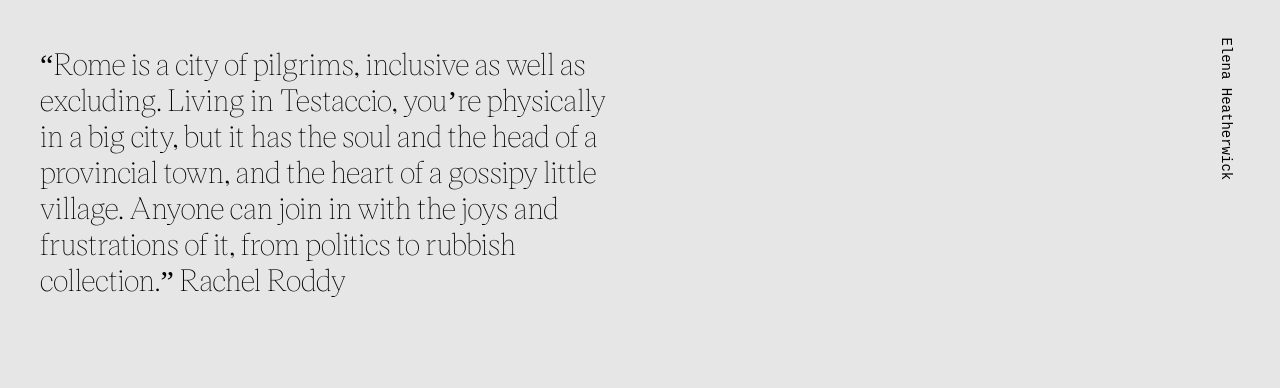
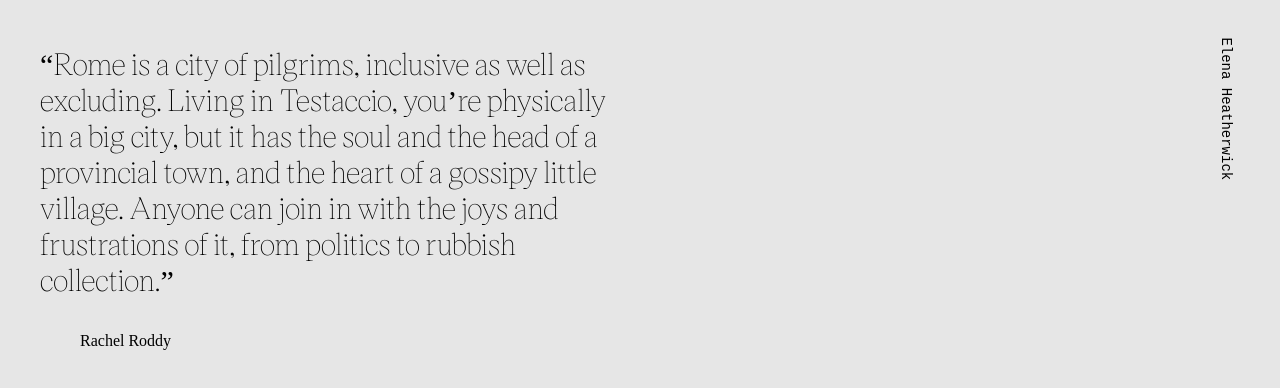
Before and after one commit to blongden73/Heatherwick, a Jekyll site: the page built from _posts/2020-06-10-toast-portraits.markdown, in a window 1280 px wide, cut to the strip 0-388 px from the top of the page. Built offline with Jekyll 4.4.1, drawn with Linux system fonts in a browser that asks for light colours.

```diff
--- a/_posts/2020-06-10-toast-portraits.markdown
+++ b/_posts/2020-06-10-toast-portraits.markdown
@@ -23,4 +23,5 @@ layout: post
 Testaccio, you’re physically in a big city, but it has the soul and the head of
 a provincial town, and the heart of a gossipy little village. Anyone can join in
 with the joys and frustrations of it, from politics to rubbish collection.”
-Rachel Roddy
+
+- Rachel Roddy
```
